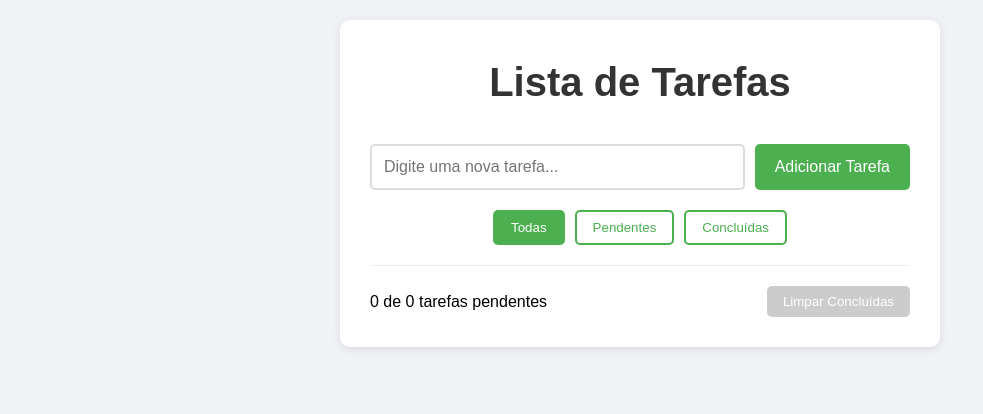
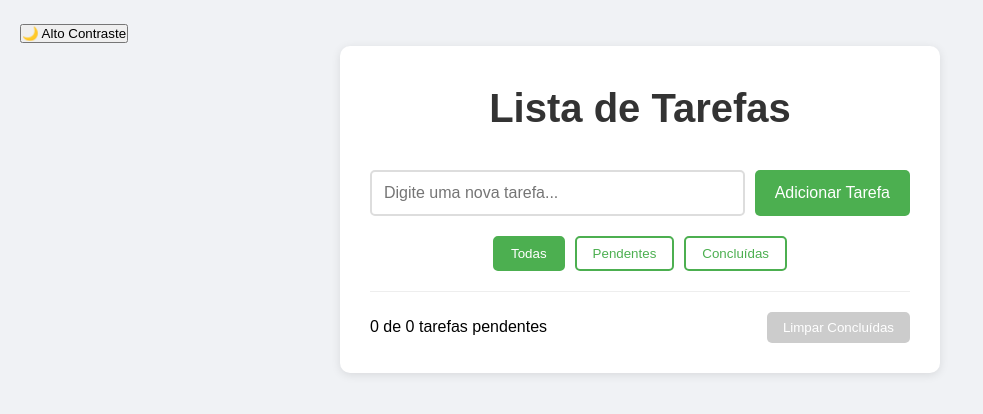
Before and after one commit to eubiancamenezes/To-Do-Lister, a plain HTML site: page index.html in a window 1280 px wide. Shown: the whole page, without its empty margins (0-983 px from the left). Drawn offline with Linux system fonts and the light colour scheme.

Commit message:
Update index.html

```diff
--- a/index.html
+++ b/index.html
@@ -7,6 +7,11 @@
     <link rel="stylesheet" href="style.css">
 </head>
 <body>
+    <!-- BOTÃO DE ALTO CONTRASTE - ADICIONE ESTA LINHA -->
+    <button id="highContrastBtn" class="contrast-btn" onclick="toggleHighContrast()" aria-label="Ativar modo de alto contraste">
+        🌙 Alto Contraste
+    </button>
+
     <div class="container">
         <h1>Lista de Tarefas</h1>
 
```
